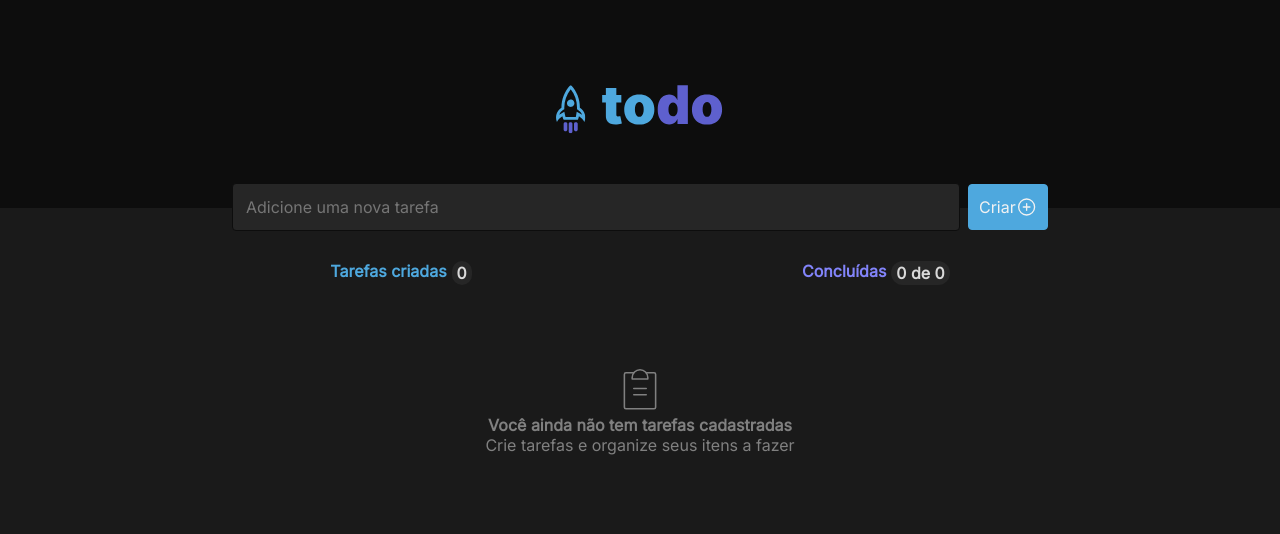
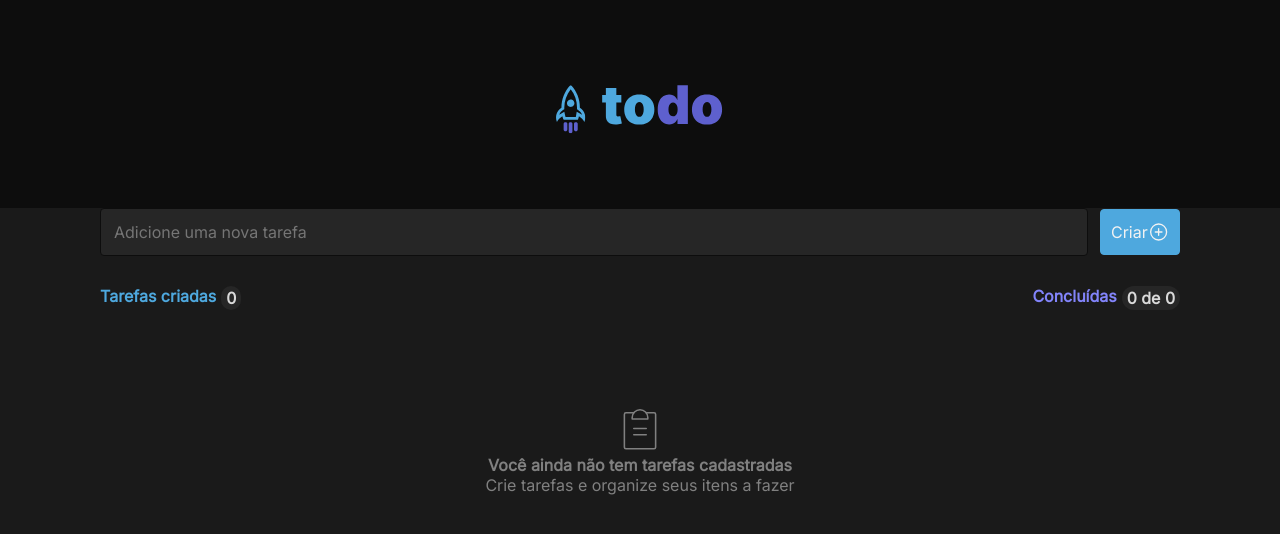
Before and after one commit to vanor-cardozo/01c-ignite-to-do, a React (Vite) app: page / in a window 1280 px wide. Shown: the top 534 px of the page. Built offline with nearby package versions, Linux system fonts and the light colour scheme.

Commit message:
feat: Configuração de estilização e tipagem TS

```diff
--- a/src/components/Input.module.css
+++ b/src/components/Input.module.css
@@ -1,24 +1,55 @@
 .container {
     display: flex;
     flex-direction: column;
-    margin-top: -25px;
-
-}
-
-.container2 {
-    display: flex;
-    justify-content: center;
-    flex-direction: row;
+    max-width: 1080px;
+    margin: auto;
 }
 
 .container3 {
     display: flex;
-    justify-content: space-evenly;
+    justify-content: space-between;
     margin-top: 30px;
+    margin-bottom: 15px;
 }
 
 .container4 {
     display: flex;
+}
+
+form {
+    display: flex;
+    align-items: center;
+    justify-content: space-between;
+}
+
+form label {
+    flex: 1;
+    align-items: center;
+}
+
+input {
+    width: 96%;
+    background: var(--gray-500);
+    color: var(--gray-300);
+    border: solid var(--gray-700) 1px;
+    border-radius: 4px;
+    padding: 13px;
+    margin-right: .5rem;
+    cursor: pointer;
+}
+
+button {
+    display: flex;
+    align-items: center;
+    justify-content: space-evenly;
+    background: var(--blue);
+    color: var(--gray-100);
+    border-radius: 4px;
+    padding: 10px;
+    border: solid var(--blue) 1px;
+    width: 80px;
+
+    cursor: pointer;
 }
 
 .counterBlue {
@@ -39,53 +70,60 @@
     margin-left: 5px;
 }
 
-input {
+.taskListItem {
+    display: flex;
+    align-items: center;
+    justify-content: space-between;
+    margin-bottom: 0.5rem;
+    padding: 0.5rem;
+    border: solid 1px var(--gray-400);
+    border-radius: 4px;
     background: var(--gray-500);
-    color: var(--gray-300);
-    border: solid var(--gray-700) 1px;
-    border-radius: 4px;
-    padding: 13px;
-    width: 700px;
-    margin-right: .5rem;
+    color: var(--gray-100);
 }
 
-form {
+.checkAndTextDiv {
     display: flex;
+    width: 97%;
     align-items: center;
 }
 
-button {
-    display: flex;
-    align-items: center;
-    justify-content: space-evenly;
-    background: var(--blue);
-    color: var(--gray-100);
-    border-radius: 4px;
-    padding: 10px;
-    border: solid var(--blue) 1px;
-    width: 80px;
+.checkAndTextDiv p {
+    word-wrap: break-word;
+    padding: 1rem;
 }
 
-.taskListItem {
-    display: flex;
-    flex-direction: row;
-    border: solid 1px var(--gray-400);
+.checkboxRound {
+    width: 1rem;
+    height: 1rem;
+    border-radius: 50%;
     background: var(--gray-500);
-    color: var(--gray-100);
-    width: 700px;
-    padding-top: .5rem;
-    padding-bottom: .5rem;
-    border-radius: 4px;
+    vertical-align: middle;
+    border: 2px solid var(--blue);
+    appearance: none;
+    cursor: pointer;
 }
 
-.taskListItem input {
-    height: 25px;
-    width: 25px;
-    background-color: #eee;
+.checkboxRound:checked {
+    border: 2px solid var(--purple);
+    background: var(--purple);
+    background-image: url('../assets//check.svg');
+    background-repeat: no-repeat;
+    background-size: contain;
+    background-position: center;
 }
 
-.taskListItem p {
-    background: #900;
+.taskDone {
+    text-decoration: line-through;
+    color: var(--gray-300);
+}
+
+.trashIcon {
+    cursor: pointer;
+}
+
+.trashIcon:hover {
+    color: var(--purple);
 }
 
 .emptyInfo {
--- a/src/components/Input.tsx
+++ b/src/components/Input.tsx
@@ -6,8 +6,14 @@ import {v4 as uuidv4} from 'uuid';
 
 import {PlusCircle, ClipboardText, Trash} from 'phosphor-react'
 
+interface Task {
+    id: string
+    name: string
+    done: Boolean
+}
+
 export function Input() {
-    const [tasks, setTasks] = React.useState([]);
+    const [tasks, setTasks] = React.useState<Task[]>([]);
     const [newTask, setNewTask] = React.useState({id: uuidv4(), name: '', done: false});
 
     const handleCreateTask = (e) => {
@@ -16,7 +22,7 @@ export function Input() {
         setNewTask({id: uuidv4(), name: '', done: false})
     }
 
-    const handleChangeTask = (e) => {
+    const handleChangeTask = (e: { target: { value: string; }; }) => {
         setNewTask({...newTask, name: e.target.value})
     }
 
@@ -24,12 +30,13 @@ export function Input() {
         const taskIndex = tasks.findIndex((task) => {
             return task.id === e.target.id
         });
+        console.log(taskIndex)
         const tempTasks = [...tasks];
         tempTasks[taskIndex].done = !tempTasks[taskIndex].done;
         setTasks(tempTasks)
     }
 
-    const handleDelete = (taskId) => {
+    const handleDelete = (taskId: string) => {
         const newListTasks = tasks.filter(task => task.id !== taskId)
         setTasks(newListTasks)
     }
@@ -44,7 +51,6 @@ export function Input() {
 
     return (
         <div className={styles.container}>
-            <div className={styles.container2}>
             <form>
                 <label>
                     <input
@@ -60,7 +66,6 @@ export function Input() {
                     <button disabled>Criar <PlusCircle size={24}/> </button>
                 }
             </form>
-            </div>
 
             <div className={styles.container3}>
                 <div className={styles.container4}>
@@ -72,18 +77,26 @@ export function Input() {
                     <strong className={styles.bgCounter}>{countTasksDone()} de {countTasks()}</strong>
                 </div>
             </div>
+
             {tasks.length > 0 && tasks.map((task)=> (
                 <div key={task.id} className={styles.taskListItem}>
-                        <label htmlFor={task.id}>
+                    <div className={styles.checkAndTextDiv}>
                         <input
                             type="checkbox"
                             id={task.id}
                             name={task.name}
                             onClick={handleStatusDone}
+                            className={styles.checkboxRound}
                         />
+                        {
+                            task.done ?
+                                <p className={styles.taskDone}>{task.name}</p>
+                            :
                                 <p>{task.name}</p>
-                        </label>
-                        <Trash onClick={()=> handleDelete(task.id)} size={20}/>
+                        }
+
+                    </div>
+                    <Trash onClick={()=> handleDelete(task.id)} size={26} className={styles.trashIcon}/>
                 </div>
             ))}
             {tasks.length === 0 &&
```
Also changed, not shown: src/assets/check.svg (added). Lines whose indentation alone changed are shown as unchanged.
